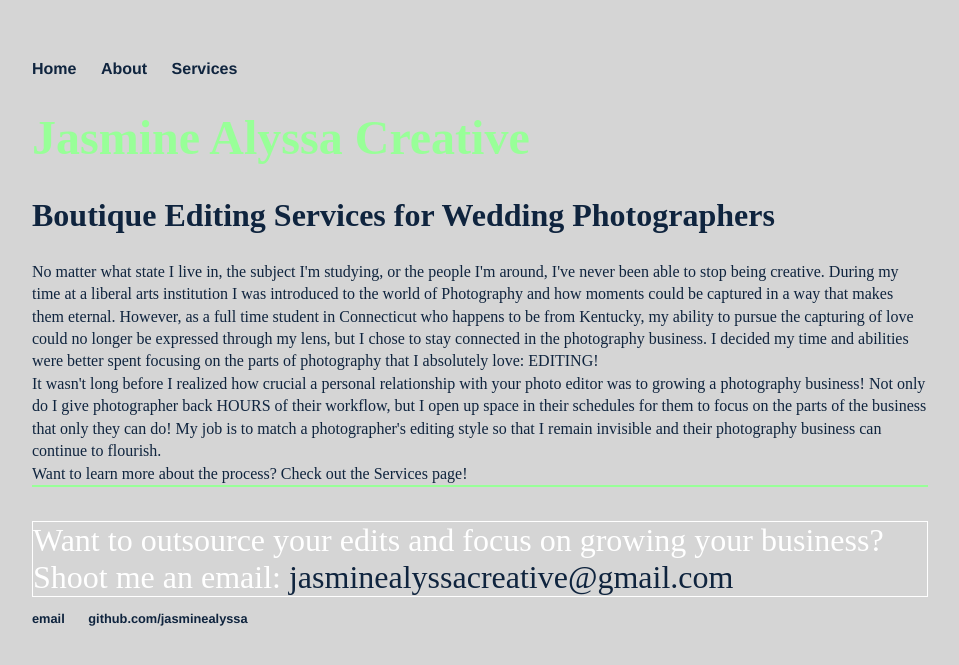
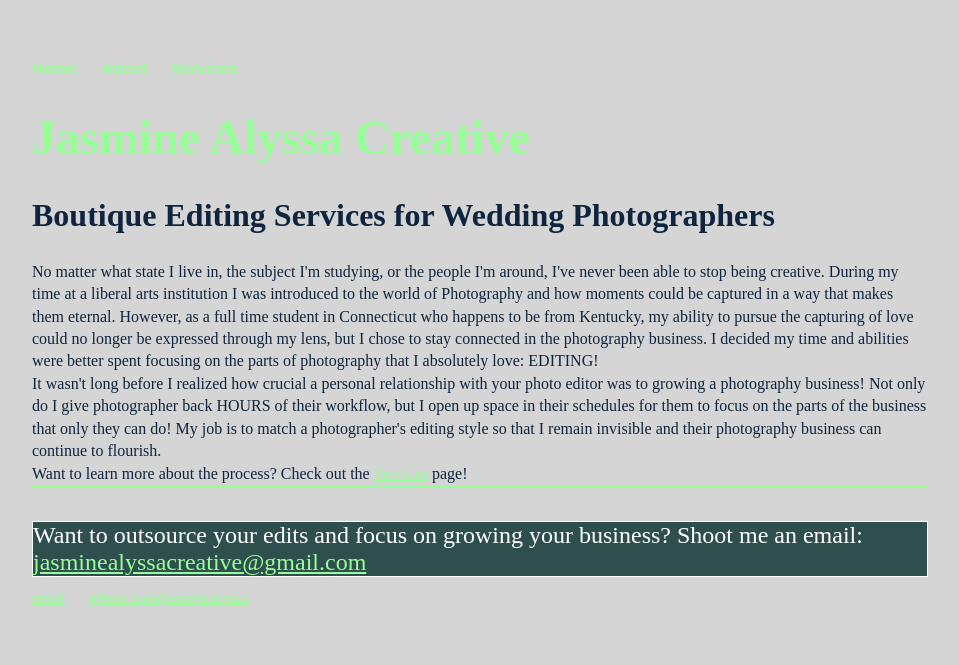
Before and after one commit to jasminealyssa/jasminealyssa.github.io, a Jekyll site: the page built from index.html, in a window 1280 px wide. Shown: the top 665 px of the page, without its empty margins (160-1119 px from the left). Built offline with Jekyll 4.4.1, drawn with Linux system fonts in a browser that asks for light colours; some web fonts are replaced.

Commit message:
Update main.css

```diff
--- a/css/main.css
+++ b/css/main.css
@@ -14,8 +14,8 @@ nav ul li, footer ul li {
     margin-right: 20px;
 }
 a {
-    text-decoration: none;
-    color: #0f243e;
+    text-decoration: italic;
+    color: #98ff98;
 }
 a:hover {
     text-decoration: underline;
@@ -55,8 +55,8 @@ ul.posts li {
     list-style: none;
 }
 .boxed {
-  border: 1px solid white ;
-  font-size:2em;
+  border: 1.5px solid white ;
+  font-size:1.5em;
   color: white;
 }
 
@@ -69,7 +69,7 @@ ul.posts li {
 }
 
 .grey {
-  background: #d5d5d5;
+  background: #2f4f4f;
 }
 .white {
   background: #ffffff;
```
